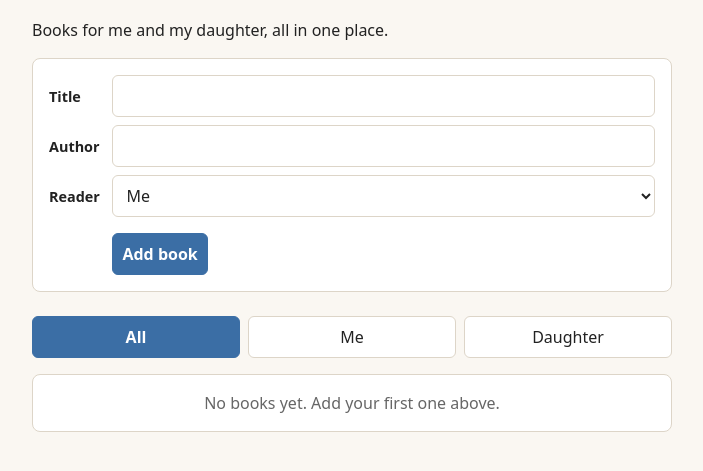
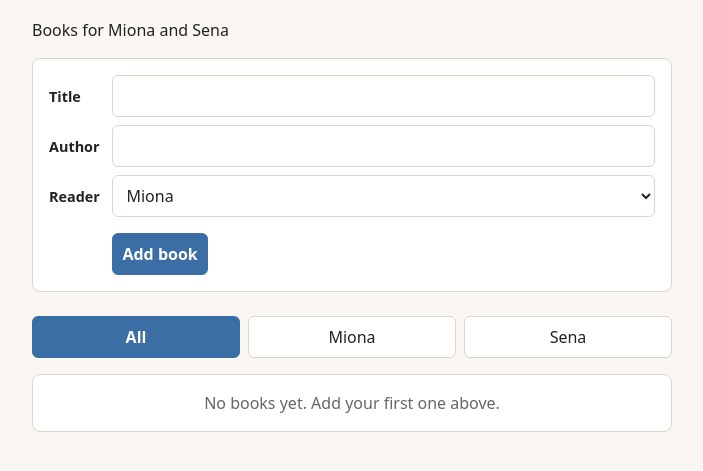
Before and after one commit to mionap-prog/reading-list, a plain HTML site: page index.html in a window 1280 px wide. Shown: the part 83-554 px from the top of the page, without its empty margins (288-991 px from the left). Drawn offline with Linux system fonts and the light colour scheme.

Commit message:
Show reader names Miona and Sena (plan step 10)
Co-Authored-By: Claude Sonnet 5.5 <noreply@anthropic.com>

```diff
--- a/app.js
+++ b/app.js
@@ -1,6 +1,9 @@
 // Reading List app logic.
 
 const STORAGE_KEY = "readinglist.books";
+
+// Display names only. The stored values stay "me" and "daughter".
+const READER_NAMES = { me: "Miona", daughter: "Sena" };
 
 // Read the saved books. Falls back to an empty list if nothing is saved,
 // the saved data is not valid JSON, or localStorage is unavailable.
@@ -50,6 +53,15 @@ function syncReaderSelect() {
   }
 }
 
+// Fill in the reader names on the tabs, the intro line and (later) the form dropdown.
+tabButtons.forEach(function (button) {
+  if (READER_NAMES[button.dataset.reader]) {
+    button.textContent = READER_NAMES[button.dataset.reader];
+  }
+});
+document.getElementById("intro").textContent =
+  "Books for " + READER_NAMES.me + " and " + READER_NAMES.daughter;
+
 tabButtons.forEach(function (button) {
   button.addEventListener("click", function () {
     currentTab = button.dataset.reader;
@@ -58,7 +70,6 @@ tabButtons.forEach(function (button) {
   });
 });
 
-const READER_LABELS = { me: "Me", daughter: "Daughter" };
 const STATUS_LABELS = {
   "to-read": "To read",
   "reading": "Reading",
@@ -113,7 +124,7 @@ function render() {
 
     const details = document.createElement("div");
     details.className = "details";
-    details.textContent = READER_LABELS[book.reader] || book.reader;
+    details.textContent = READER_NAMES[book.reader] || book.reader;
     item.appendChild(details);
 
     const statusSelect = document.createElement("select");
@@ -179,6 +190,9 @@ const addForm = document.getElementById("add-form");
 const titleInput = document.getElementById("title");
 const authorInput = document.getElementById("author");
 const readerSelect = document.getElementById("reader");
+Array.from(readerSelect.options).forEach(function (option) {
+  option.textContent = READER_NAMES[option.value];
+});
 
 addForm.addEventListener("submit", function (event) {
   event.preventDefault();
--- a/index.html
+++ b/index.html
@@ -9,7 +9,7 @@
 <body>
   <main>
     <h1>Reading List</h1>
-    <p>Books for me and my daughter, all in one place.</p>
+    <p id="intro">Books for Miona and Sena</p>
 
     <form id="add-form">
       <label for="title">Title</label>
@@ -20,8 +20,8 @@
 
       <label for="reader">Reader</label>
       <select id="reader">
-        <option value="me">Me</option>
-        <option value="daughter">Daughter</option>
+        <option value="me">Miona</option>
+        <option value="daughter">Sena</option>
       </select>
 
       <button type="submit">Add book</button>
@@ -29,8 +29,8 @@
 
     <div id="tabs" role="tablist" aria-label="Show books for">
       <button type="button" role="tab" data-reader="all">All</button>
-      <button type="button" role="tab" data-reader="me">Me</button>
-      <button type="button" role="tab" data-reader="daughter">Daughter</button>
+      <button type="button" role="tab" data-reader="me">Miona</button>
+      <button type="button" role="tab" data-reader="daughter">Sena</button>
     </div>
 
     <ul id="book-list"></ul>
```
Also changed, not shown: 1 other file.
